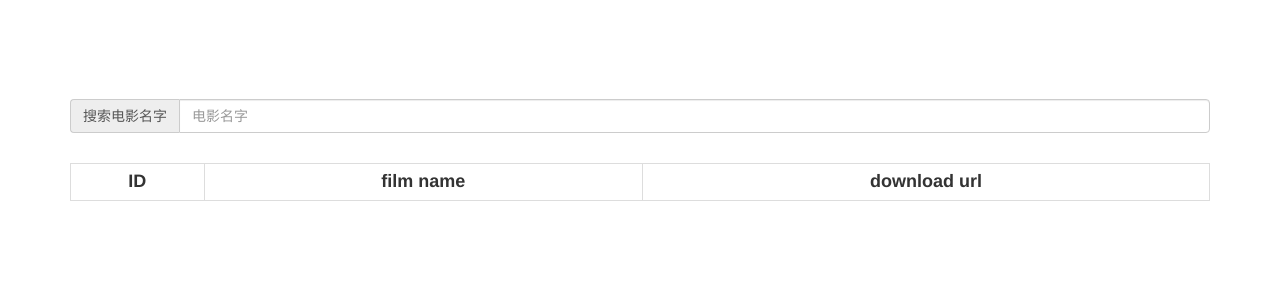
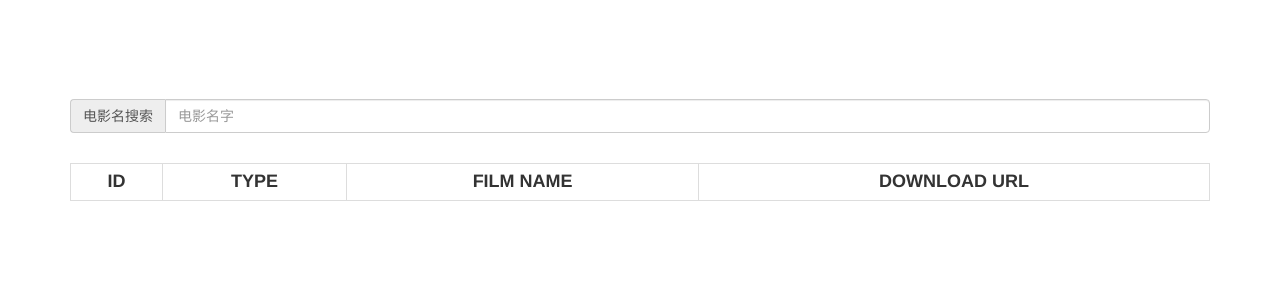
Before and after one commit to houjian2547/python, a Django app: page /film/ in a window 1280 px wide. Shown: the part 51-351 px from the top of the page. Run offline with Django 3.2, Linux system fonts and the light colour scheme; data that the repository does not hold is empty; some libraries are stand-ins or nearby versions.

Commit message:
根据电影名字搜索

```diff
--- a/myDjangoTest/django_web/models.py
+++ b/myDjangoTest/django_web/models.py
@@ -13,4 +13,5 @@ class BlogsPost(models.Model):
 class second_url_film_name(models.Model):
     id = models.BigIntegerField
     film_name = models.CharField(max_length=150)
+    type_code = models.IntegerField(max_length=50)
     download_ftp_url = models.CharField(max_length=150)
--- a/myDjangoTest/django_web/views.py
+++ b/myDjangoTest/django_web/views.py
@@ -6,13 +6,15 @@ from django_web.models import BlogsPost
 from django_web.models import second_url_film_name
 import json
 from django.http import JsonResponse
-
-
-# Create your views here.
+from django.db import connection
 
 
 def index(request):
     return render(request, 'index.html')
+
+
+def pass_page(request):
+    pass
 
 
 def blog_index(request):
@@ -22,43 +24,57 @@ def blog_index(request):
 
 def film_show(request):
     # film_list = second_url_film_name.objects.all()
-    # film_list = second_url_film_name.objects.filter(id__lt=15111, id__gt=15103)
-    dataname = request.GET.get('dataname', '')
-    print(dataname)
-    global film_list
-    if dataname:
-        print('not empty')
-        film_list = second_url_film_name.objects.filter(film_name__icontains=dataname)
-    else:
-        print('empty')
-        film_list = second_url_film_name.objects.filter(id__lt=15111, id__gt=15103)
-    for film in film_list:
-        print(film.film_name)
-    return render(request, 'film.html', {'film_list': film_list})
+    # film_list = second_url_film_name.objects.filter(id__lt=2610, id__gt=2600)
+    # print(film_list)
+    # dataname = request.GET.get('dataname', '')
+    # print(dataname)
+    with connection.cursor() as cursor:
+        cursor.execute("SELECT id,film_name,type_code,download_ftp_url FROM django_web_second_url_film_name limit 10")
+        film_list = cursor.fetchall()
+        cursor.close()
+        film_object_list = []
+        for film in film_list:
+            film_object = second_url_film_name()
+            film_object.id = film[0]
+            film_object.film_name = film[1]
+            film_object.type_code = film[2]
+            film_object.download_ftp_url = film[3]
+            film_object_list.append(film_object)
+    print(film_object_list)
+    SearchStatus = "Success"
+    SearchResult = film_object_list
+    return render(request, 'film.html', {"SearchResult": SearchResult, "SearchStatus": SearchStatus})
 
 
 def film_name_search(request):
     filmName = request.GET.get('filmName', '')
-    print(filmName)
+    print('search film name:' + filmName)
     global film_list
     if filmName:
         print('filmName is not empty')
+        # with connection.cursor() as cursor:
+        #     sql = "SELECT id,film_name,download_ftp_url FROM django_web_second_url_film_name where film_name like '%" + filmName + "%' limit 10"
+        #     print(sql)
+        #     cursor.execute(sql)
+        #     film_list = cursor.fetchall()
+        #     cursor.close()
         film_list = second_url_film_name.objects.filter(film_name__icontains=filmName)
     else:
         print('filmName is empty')
-        film_list = second_url_film_name.objects.filter(id__lt=15111, id__gt=15103)
-
-    content_list = []
-    for film in film_list:
-        print(film.film_name)
-        # context = {'id': film.id, 'film_name': film.film_name, 'download_ftp_url': film.download_ftp_url}
-        content_list.append(film)
-
-    film_list = serializers.serialize("json", content_list)
+        # with connection.cursor() as cursor:
+        #     cursor.execute("SELECT id,film_name,download_ftp_url FROM django_web_second_url_film_name limit 10")
+        #     film_list = cursor.fetchall()
+        #     cursor.close()
+        film_list = second_url_film_name.objects.filter(id__lt=2610, id__gt=2600)
+    film_list = serializers.serialize("json", film_list)
     film_list = json.dumps(film_list)
-    # response = HttpResponse()
-    # response['Content-Type'] = "application/json"
-    # response.write(film_list)
-    # return HttpResponse(film_list)
-
+    # film_object_list = []
+    # for film in film_list:
+    #     film_object = second_url_film_name()
+    #     film_object.id = film[0]
+    #     film_object.film_name = film[1]
+    #     film_object.download_ftp_url = film[2]
+    #     film_object_list.append(film_object)
+    # print(film_object_list)
+    print(film_list)
     return HttpResponse(film_list, content_type='application/json')
--- a/myDjangoTest/myDjangoTest/urls.py
+++ b/myDjangoTest/myDjangoTest/urls.py
@@ -24,6 +24,6 @@ urlpatterns = [
     path('admin/', admin.site.urls),
     url(r'^index/', index),
     url(r'^blog/', blog_index),
-    url(r'^film/', film_show),
+    url(r'^film/$', film_show),
     url(r'^film_name_search/', film_name_search),
 ]
--- /dev/null
+++ b/myDjangoTest/templates/base.html
@@ -0,0 +1,129 @@
+<!DOCTYPE html>
+<html lang="zh-CN">
+<head>
+    <meta charset="utf-8">
+    <meta http-equiv="X-UA-Compatible" content="IE=edge">
+    <meta name="viewport" content="width=device-width, initial-scale=1">
+    <!-- 上述3个meta标签*必须*放在最前面，任何其他内容都*必须*跟随其后！ -->
+    <meta name="description" content="">
+    <meta name="author" content="">
+    <title>Starter Template for Bootstrap</title>
+    <!-- Bootstrap core CSS -->
+    <link href="https://cdn.bootcss.com/bootstrap/3.3.7/css/bootstrap.min.css" rel="stylesheet">
+    <!-- Custom styles for this template -->
+    <link href="starter-template.css" rel="stylesheet">
+
+
+</head>
+<body>
+<nav class="navbar navbar-inverse navbar-fixed-top">
+    <div class="container">
+        <div class="navbar-header">
+            <button type="button" class="navbar-toggle collapsed" data-toggle="collapse" data-target="#navbar"
+                    aria-expanded="false" aria-controls="navbar">
+                <span class="sr-only">Toggle navigation</span>
+                <span class="icon-bar"></span>
+                <span class="icon-bar"></span>
+                <span class="icon-bar"></span>
+            </button>
+            <a class="navbar-brand" href="#">film</a>
+        </div>
+        <div id="navbar" class="collapse navbar-collapse">
+            <ul class="nav navbar-nav">
+                <li class="active"><a href="#">Home</a></li>
+                <li><a href="#about">About</a></li>
+                <li><a href="#contact">Contact</a></li>
+            </ul>
+        </div><!--/.nav-collapse -->
+    </div>
+</nav>
+
+<div class="container" style="margin-top: 50px;">
+
+    <div style="margin-top:100px;text-align:center">
+
+        <div class="input-group" style="margin-top:30px;margin-bottom:30px;text-align:center">
+            <span class="input-group-addon" onclick="Parsefunc()"> 电影名搜索 </span>
+            <input type="text" class="form-control" placeholder="电影名字" id="filmName">
+        </div>
+
+        <table class="table table-bordered table-hover table-condensed" id="film_table">
+            <tr style=" font-weight:bold;font-size:18px">
+                <td>ID</td>
+                <td>TYPE</td>
+                <td>FILM NAME</td>
+                <td>DOWNLOAD URL</td>
+            </tr>
+            {% block content %}
+            {% endblock %}
+        </table>
+    </div>
+
+</div><!-- /.container -->
+
+<script src="https://cdn.bootcss.com/jquery/1.12.4/jquery.min.js"></script>
+<script src="https://cdn.bootcss.com/bootstrap/3.3.7/js/bootstrap.min.js"></script>
+<script>
+    function Parsefunc() {
+        var filmName = $('#filmName').val();
+        $.get("/film_name_search", {'filmName': filmName}, function (listString) {
+            {#alert(typeof listString)#}
+            list_object = JSON.parse(listString);
+            {#alert(typeof list_object)#}
+            console.log(list_object);
+            $("#film_table tr:gt(0)").remove();//删除老数据
+            var html;
+            for (i = 0; i < list_object.length; i++) {
+                console.log(list_object[i].fields.film_name);
+
+                var type_code_name
+                switch (list_object[i].fields.type_code) {
+                    case 1:
+                        type_code_name = '最新影片';
+                        break;
+                    case 2:
+                        type_code_name = '国内电影';
+                        break;
+                    case 3:
+                        type_code_name = '欧美电影';
+                        break;
+                    case 4:
+                        type_code_name = '日韩电影';
+                        break;
+                }
+
+                html += '<tr class=\"active\">' +
+                    '<td>' + list_object[i].pk + '</td>' +
+                    '<td>' + type_code_name + '</td>' +
+                    '<td>' + list_object[i].fields.film_name + '</td>' +
+                    '<td>' + list_object[i].fields.download_ftp_url + '</td>' +
+                    "</tr>";
+            }
+            $("#film_table").append(html);//将新数据填充到table
+        });
+
+        /*
+        $.ajax({
+            url: "/film_name_search?filmName=" + filmName,
+            type: "GET",
+            success: function (response) {
+                alert('成功');
+                console.log(response.message)
+                var film_list = response.data;
+                json = JSON.parse(response);
+                console.log(json.fields)
+            },
+            //data:JSON.stringify({
+            //    'data':dataname
+            contentType: "application/json",
+            error: function (response) {
+                alert('失败');
+            }
+        })
+        */
+
+
+    }
+</script>
+</body>
+</html>
--- a/myDjangoTest/templates/film.html
+++ b/myDjangoTest/templates/film.html
@@ -1,106 +1,35 @@
-<!DOCTYPE html>
-<html lang="zh-CN">
-<head>
-    <meta charset="utf-8">
-    <meta http-equiv="X-UA-Compatible" content="IE=edge">
-    <meta name="viewport" content="width=device-width, initial-scale=1">
-    <!-- 上述3个meta标签*必须*放在最前面，任何其他内容都*必须*跟随其后！ -->
-    <meta name="description" content="">
-    <meta name="author" content="">
-    <title>Starter Template for Bootstrap</title>
-    <!-- Bootstrap core CSS -->
-    <link href="https://cdn.bootcss.com/bootstrap/3.3.7/css/bootstrap.min.css" rel="stylesheet">
-    <!-- Custom styles for this template -->
-    <link href="starter-template.css" rel="stylesheet">
+{% extends "base.html" %}
 
+{% block content %}
 
-</head>
-<body>
-<nav class="navbar navbar-inverse navbar-fixed-top">
-    <div class="container">
-        <div class="navbar-header">
-            <button type="button" class="navbar-toggle collapsed" data-toggle="collapse" data-target="#navbar"
-                    aria-expanded="false" aria-controls="navbar">
-                <span class="sr-only">Toggle navigation</span>
-                <span class="icon-bar"></span>
-                <span class="icon-bar"></span>
-                <span class="icon-bar"></span>
-            </button>
-            <a class="navbar-brand" href="#">film</a>
+    {% if SearchStatus == 'Error' %}
+        <div class="well fade in daytips">
+            <button type="button" class="close" data-dismiss="alert">×</button>
+            <strong>作者水平有限,并没有关于<font color="red"><b>"{{ keyword }}"</b></font>的内容,请换一个词试试</strong>
         </div>
-        <div id="navbar" class="collapse navbar-collapse">
-            <ul class="nav navbar-nav">
-                <li class="active"><a href="#">Home</a></li>
-                <li><a href="#about">About</a></li>
-                <li><a href="#contact">Contact</a></li>
-            </ul>
-        </div><!--/.nav-collapse -->
-    </div>
-</nav>
-
-<div class="container" style="margin-top: 50px;">
-
-    <div style="margin-top:100px;text-align:center">
-
-        <div class="input-group" style="margin-top:30px;margin-bottom:30px;text-align:center">
-            <span class="input-group-addon" onclick="Parsefunc()">搜索电影名字</span>
-            <input type="text" class="form-control" placeholder="电影名字" id="filmName">
-        </div>
-
-        <table class="table table-bordered table-hover table-condensed" id="film_table">
-            <tr style=" font-weight:bold;font-size:18px">
-                <td>ID</td>
-                <td>film name</td>
-                <td>download url</td>
-            </tr>
-            {% for film in film_list %}
+    {% endif %}
+    {% if SearchStatus == 'Success' %}
+        {% for film in SearchResult %}
             <tr class="active">
                 <td>{{ film.id }}</td>
+                <td>
+                    {% ifequal film.type_code 1 %}
+                        最新电影
+                    {% endifequal  %}
+                    {% ifequal film.type_code 2 %}
+                        国内电影
+                    {% endifequal  %}
+                    {% ifequal film.type_code 3 %}
+                        欧美电影
+                    {% endifequal  %}
+                    {% ifequal film.type_code 4 %}
+                        日韩电影
+                    {% endifequal  %}
+                </td>
                 <td>{{ film.film_name }}</td>
                 <td>{{ film.download_ftp_url }}</td>
             </tr>
         {% endfor %}
-        </table>
+    {% endif %}
 
-    </div>
-
-</div><!-- /.container -->
-
-<script src="https://cdn.bootcss.com/jquery/1.12.4/jquery.min.js"></script>
-<script src="https://cdn.bootcss.com/bootstrap/3.3.7/js/bootstrap.min.js"></script>
-<script>
-    function Parsefunc() {
-        var filmName = $('#filmName').val();
-        $.get("/film_name_search", { 'filmName': filmName}, function(ret){
-            console.log(ret);
-            console.log(JSON.stringify(ret));
-
-            $('#result_get').html(ret);
-        });
-
-        /*
-        $.ajax({
-            url: "/film_name_search?filmName=" + filmName,
-            type: "GET",
-            success: function (response) {
-                {#alert('成功');#}
-                console.log(response.message)
-                {#var film_list = response.data;#}
-                json = JSON.parse(response);
-                console.log(json.fields)
-
-            },
-            //data:JSON.stringify({
-            //    'data':dataname
-            contentType: "application/json",
-            error: function (response) {
-                alert('失败');
-            }
-        })
-        */
-
-
-    }
-</script>
-</body>
-</html>
+{% endblock %}
```
Lines whose indentation alone changed are shown as unchanged.
